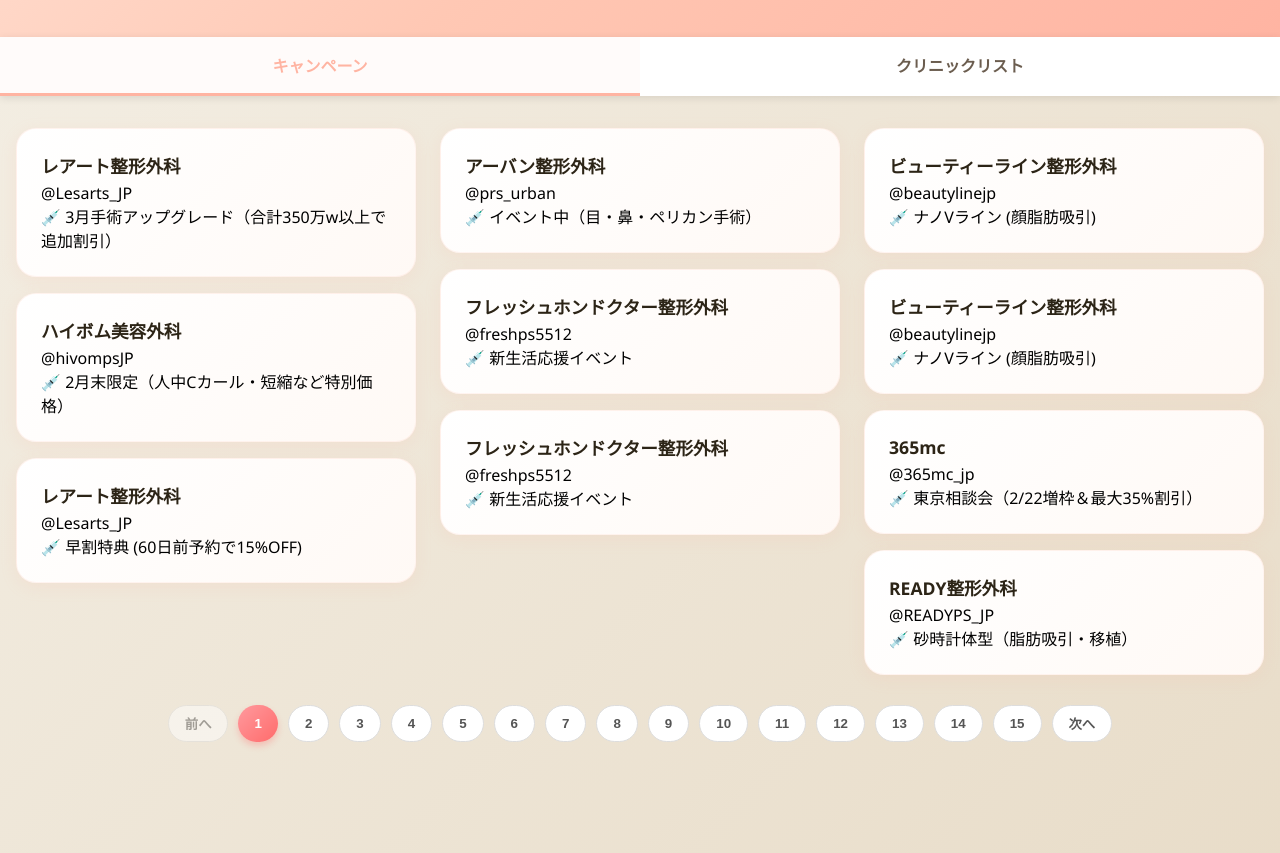
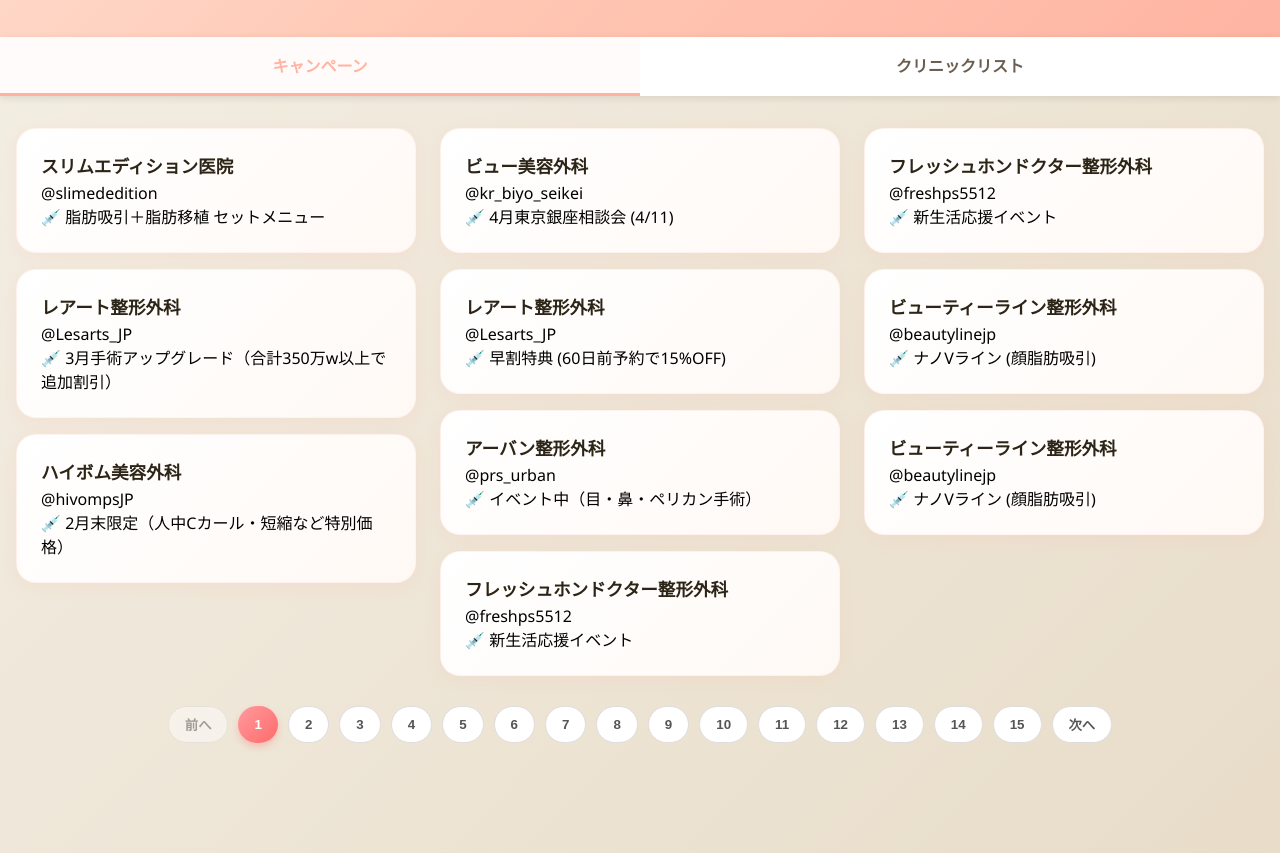
Before and after one commit to kocchiminnna/6, a plain HTML site: page index.html in a window 1280 px wide. Shown: the part 411-1264 px from the top of the page. Drawn offline with Linux system fonts and the light colour scheme.

Commit message:
Add 5 new campaigns and Realee Clinic

```diff
--- a/index.html
+++ b/index.html
@@ -470,6 +470,11 @@
     <script>
         // Top 30 Campaign Data with Verified Tweet IDs
         const campaigns = [
+            { clinicName: "スリムエディション医院", handle: "@slimededition", procedure: "脂肪吸引＋脂肪移植 セットメニュー", id: "2024786112921702892", url: "https://twitter.com/slimededition/status/2024786112921702892" },
+            { clinicName: "ビュー美容外科", handle: "@kr_biyo_seikei", procedure: "4月東京銀座相談会 (4/11)", id: "2024364460581015826", url: "https://twitter.com/kr_biyo_seikei/status/2024364460581015826" },
+            { clinicName: "バノバギ整形外科", handle: "@banobagijapan", procedure: "全顔公開モデル募集", id: "2018972797184204923", url: "https://twitter.com/banobagijapan/status/2018972797184204923" },
+            { clinicName: "アイティン美容整形外科", handle: "@eyetingjp", procedure: "リアルモデル再募集（フェイスリフト中心）", id: "2003367850896171024", url: "https://twitter.com/eyetingjp/status/2003367850896171024" },
+            { clinicName: "リアリー美容外科", handle: "@dr_realee", procedure: "手術費用全額支援 リアルモデル", id: "2003282742596006047", url: "https://twitter.com/dr_realee/status/2003282742596006047" },
             { clinicName: "韓国バタン美容外科", handle: "@batangjp", procedure: "額手術割引イベント（額縮小・額挙上）", id: "2009505586136928724", url: "https://twitter.com/batangjp/status/2009505586136928724" },
             { clinicName: "MOOi整形外科", handle: "@mooips_jp", procedure: "ウィンターイベント（目・鼻・リフト20%OFF）", id: "2001159477308047865", url: "https://twitter.com/mooips_jp/status/2001159477308047865" },
             { clinicName: "オルロ美容外科", handle: "@olops_jp", procedure: "東京相談会 3/29（逆さまつげ専門）", id: "2018188824376127828", url: "https://twitter.com/olops_jp/status/2018188824376127828" },
@@ -1447,6 +1452,7 @@
             { name: "ラビチェ医院", account: "@laviche_jp" },
             { name: "リア美容外科", account: "@reapsjp" },
             { name: "リアイ整形外科", account: "@lieyepsjp" },
+            { name: "リアリー美容外科", account: "@dr_realee" },
             { name: "リエンジャン美容外科", account: "@lienjangjp" },
             { name: "リウム（LIMO）", account: "@limops_jpn" },
             { name: "リオリ美容外科", account: "@reorips" },
```
Also changed, not shown: public/index.html (+6 -0 lines).
